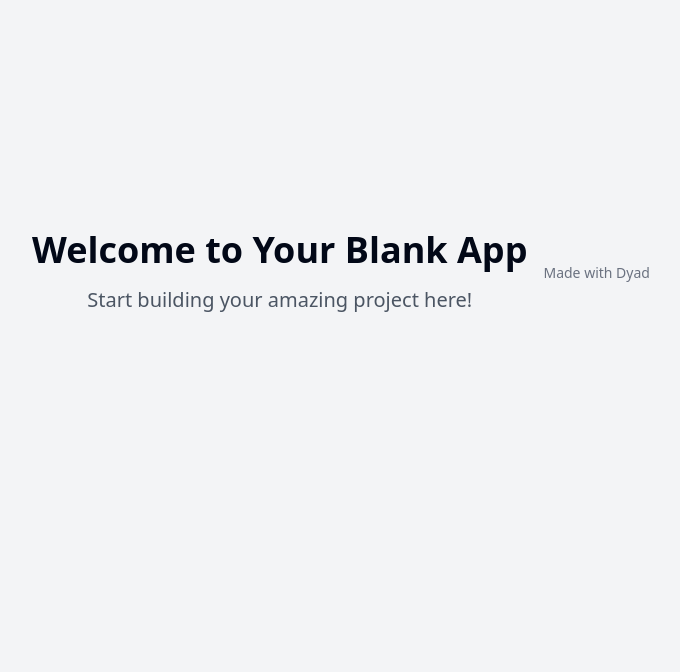
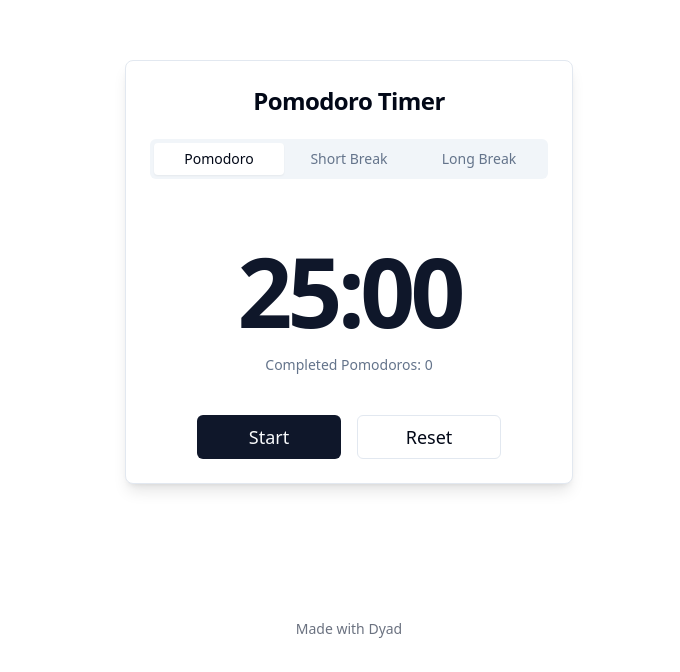
Before and after one commit to mnk49/pomii, a React (Vite) app: page / in a window 1280 px wide. Shown: the part 128-800 px from the top of the page, without its empty margins (291-971 px from the left). Built offline with nearby package versions, Linux system fonts and the light colour scheme.

Commit message:
[dyad] Build a Pomodoro Focus Timer - wrote 2 file(s)

```diff
--- /dev/null
+++ b/src/components/pomodoro/PomodoroTimer.tsx
@@ -0,0 +1,113 @@
+import React, { useState, useEffect, useCallback } from 'react';
+import { Button } from '@/components/ui/button';
+import { Card, CardContent, CardFooter, CardHeader, CardTitle } from '@/components/ui/card';
+import { Tabs, TabsList, TabsTrigger } from '@/components/ui/tabs';
+
+type Mode = 'pomodoro' | 'shortBreak' | 'longBreak';
+
+const TIMES: Record<Mode, number> = {
+  pomodoro: 25 * 60,
+  shortBreak: 5 * 60,
+  longBreak: 15 * 60,
+};
+
+const POMODOROS_UNTIL_LONG_BREAK = 4;
+
+const formatTime = (seconds: number) => {
+  const minutes = Math.floor(seconds / 60);
+  const remainingSeconds = seconds % 60;
+  return `${String(minutes).padStart(2, '0')}:${String(remainingSeconds).padStart(2, '0')}`;
+};
+
+const PomodoroTimer = () => {
+  const [mode, setMode] = useState<Mode>('pomodoro');
+  const [timeLeft, setTimeLeft] = useState(TIMES[mode]);
+  const [isActive, setIsActive] = useState(false);
+  const [pomodoroCount, setPomodoroCount] = useState(0);
+
+  const handleModeChange = useCallback((newMode: Mode, resetPomodoros = false) => {
+    setMode(newMode);
+    setIsActive(false);
+    setTimeLeft(TIMES[newMode]);
+    if (resetPomodoros) {
+      setPomodoroCount(0);
+    }
+  }, []);
+
+  useEffect(() => {
+    document.title = `${formatTime(timeLeft)} - Pomodoro`;
+  }, [timeLeft]);
+
+  useEffect(() => {
+    if (!isActive) {
+      return;
+    }
+
+    if (timeLeft === 0) {
+      setIsActive(false);
+      // Using alert as a simple notification for now.
+      alert(`Time for your ${mode === 'pomodoro' ? 'break' : 'pomodoro'}!`);
+
+      if (mode === 'pomodoro') {
+        const newPomodoroCount = pomodoroCount + 1;
+        setPomodoroCount(newPomodoroCount);
+        if (newPomodoroCount > 0 && newPomodoroCount % POMODOROS_UNTIL_LONG_BREAK === 0) {
+          handleModeChange('longBreak');
+        } else {
+          handleModeChange('shortBreak');
+        }
+      } else {
+        handleModeChange('pomodoro');
+      }
+      return;
+    }
+
+    const interval = setInterval(() => {
+      setTimeLeft((prevTime) => prevTime - 1);
+    }, 1000);
+
+    return () => clearInterval(interval);
+  }, [isActive, timeLeft, mode, handleModeChange, pomodoroCount]);
+
+  const toggleTimer = () => {
+    setIsActive(!isActive);
+  };
+
+  const resetTimer = () => {
+    setIsActive(false);
+    setTimeLeft(TIMES[mode]);
+  };
+
+  return (
+    <Card className="w-full max-w-md mx-auto shadow-lg">
+      <CardHeader>
+        <CardTitle className="text-center text-2xl font-bold">Pomodoro Timer</CardTitle>
+        <Tabs value={mode} onValueChange={(value) => handleModeChange(value as Mode, true)} className="w-full pt-4">
+          <TabsList className="grid w-full grid-cols-3">
+            <TabsTrigger value="pomodoro">Pomodoro</TabsTrigger>
+            <TabsTrigger value="shortBreak">Short Break</TabsTrigger>
+            <TabsTrigger value="longBreak">Long Break</TabsTrigger>
+          </TabsList>
+        </Tabs>
+      </CardHeader>
+      <CardContent className="flex flex-col justify-center items-center py-10">
+        <div className="text-8xl font-bold tracking-tighter text-primary">
+          {formatTime(timeLeft)}
+        </div>
+        <p className="text-muted-foreground mt-4 text-sm">
+          Completed Pomodoros: {pomodoroCount}
+        </p>
+      </CardContent>
+      <CardFooter className="flex justify-center space-x-4">
+        <Button onClick={toggleTimer} size="lg" className="w-36 text-lg">
+          {isActive ? 'Pause' : 'Start'}
+        </Button>
+        <Button onClick={resetTimer} size="lg" variant="outline" className="w-36 text-lg">
+          Reset
+        </Button>
+      </CardFooter>
+    </Card>
+  );
+};
+
+export default PomodoroTimer;
--- a/src/pages/Index.tsx
+++ b/src/pages/Index.tsx
@@ -1,17 +1,13 @@
-// Update this page (the content is just a fallback if you fail to update the page)
-
+import PomodoroTimer from "@/components/pomodoro/PomodoroTimer";
 import { MadeWithDyad } from "@/components/made-with-dyad";
 
 const Index = () => {
   return (
-    <div className="min-h-screen flex items-center justify-center bg-gray-100">
-      <div className="text-center">
-        <h1 className="text-4xl font-bold mb-4">Welcome to Your Blank App</h1>
-        <p className="text-xl text-gray-600">
-          Start building your amazing project here!
-        </p>
+    <div className="min-h-screen bg-background flex flex-col items-center justify-center p-4">
+      <PomodoroTimer />
+      <div className="absolute bottom-4">
+        <MadeWithDyad />
       </div>
-      <MadeWithDyad />
     </div>
   );
 };
```
